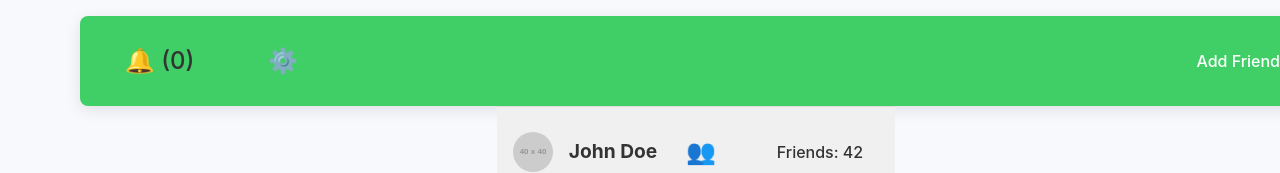
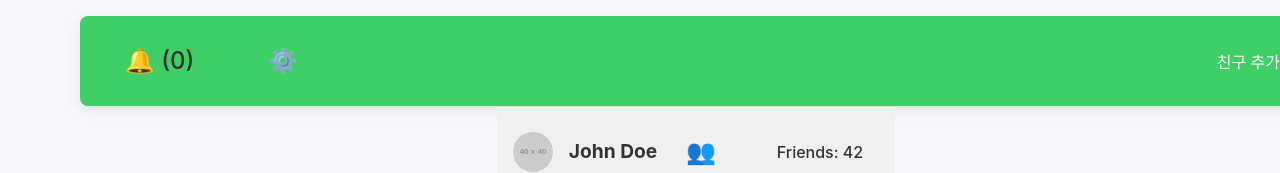
Before and after one commit to SuperCodingFullStack/Baseball-Match-3rd, a React (Vite) app: page /mypage in a window 1280 px wide. Shown: the top 173 px of the page. Built offline with nearby package versions, Linux system fonts and the light colour scheme; no server answers.

Commit message:
병합전

```diff
--- a/src/components/Mypage/Header/FriendAddButton.jsx
+++ b/src/components/Mypage/Header/FriendAddButton.jsx
@@ -17,7 +17,7 @@ const AddButton = styled.button`
 `;
 
 const FriendAddButton = () => {
-  return <AddButton>Add Friend</AddButton>;
+  return <AddButton>친구 추가</AddButton>;
 };
 
 export default FriendAddButton;
```
